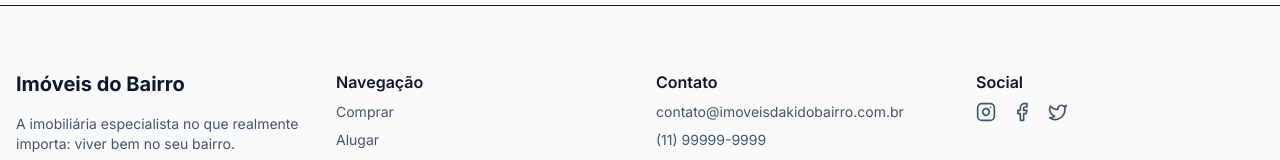
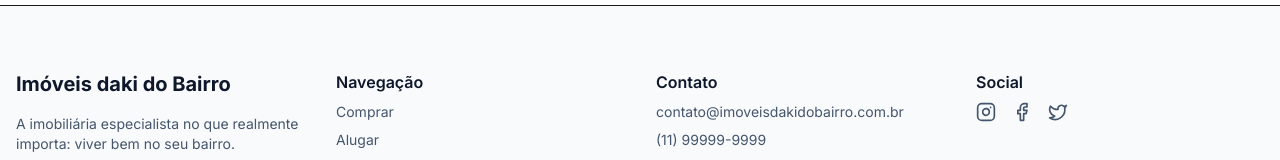
Before and after one commit to Dodo110371/imoveis-daki-do-bairro, a Next.js app: page / in a window 1280 px wide. Shown: the part 2144-2304 px from the top of the page. Built offline with nearby package versions, Linux system fonts and the light colour scheme.

Commit message:
Corrigir nome no rodapé

```diff
--- a/components/Footer.tsx
+++ b/components/Footer.tsx
@@ -7,7 +7,7 @@ export function Footer() {
       <div className="container mx-auto px-4 py-12 md:py-16">
         <div className="grid grid-cols-1 gap-8 md:grid-cols-4">
           <div className="flex flex-col gap-4">
-            <span className="text-xl font-bold text-slate-900">Imóveis do Bairro</span>
+            <span className="text-xl font-bold text-slate-900">Imóveis daki do Bairro</span>
             <p className="text-sm text-slate-600">
               A imobiliária especialista no que realmente importa: viver bem no seu bairro.
             </p>
```
